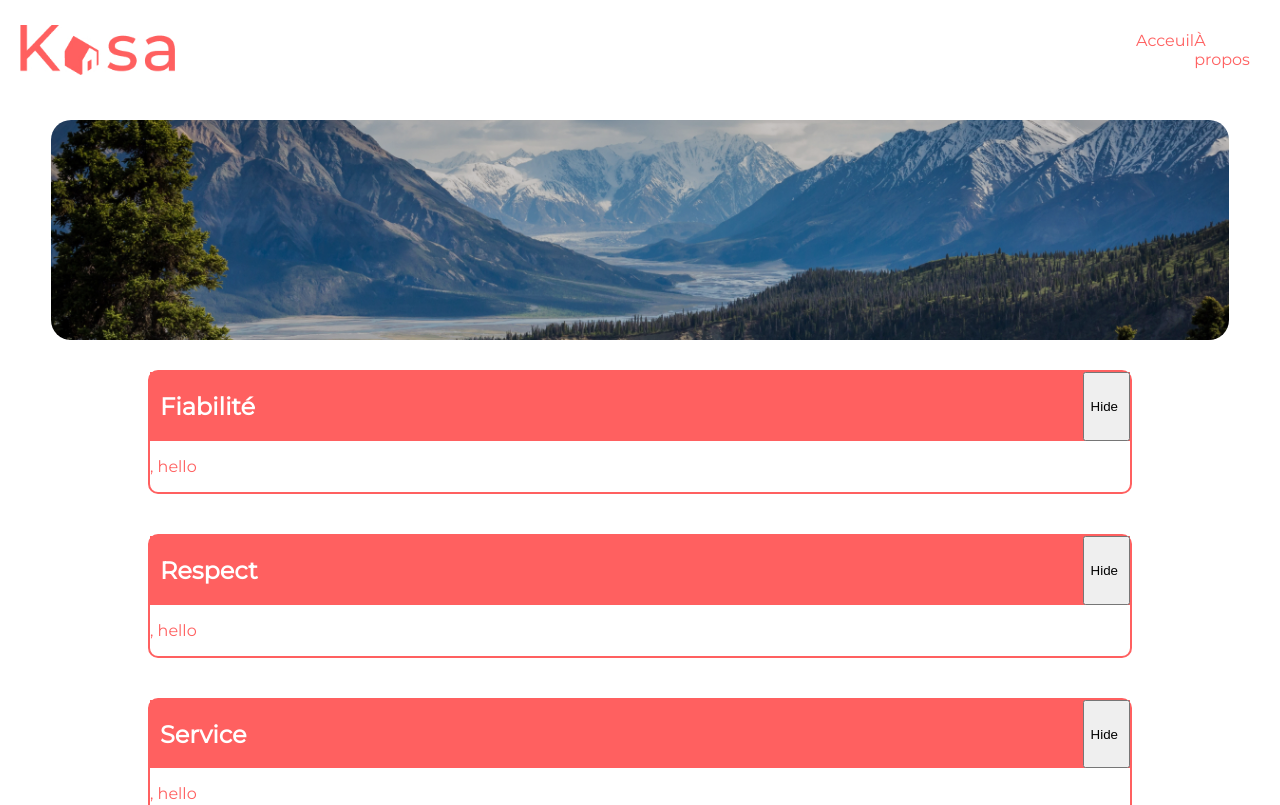
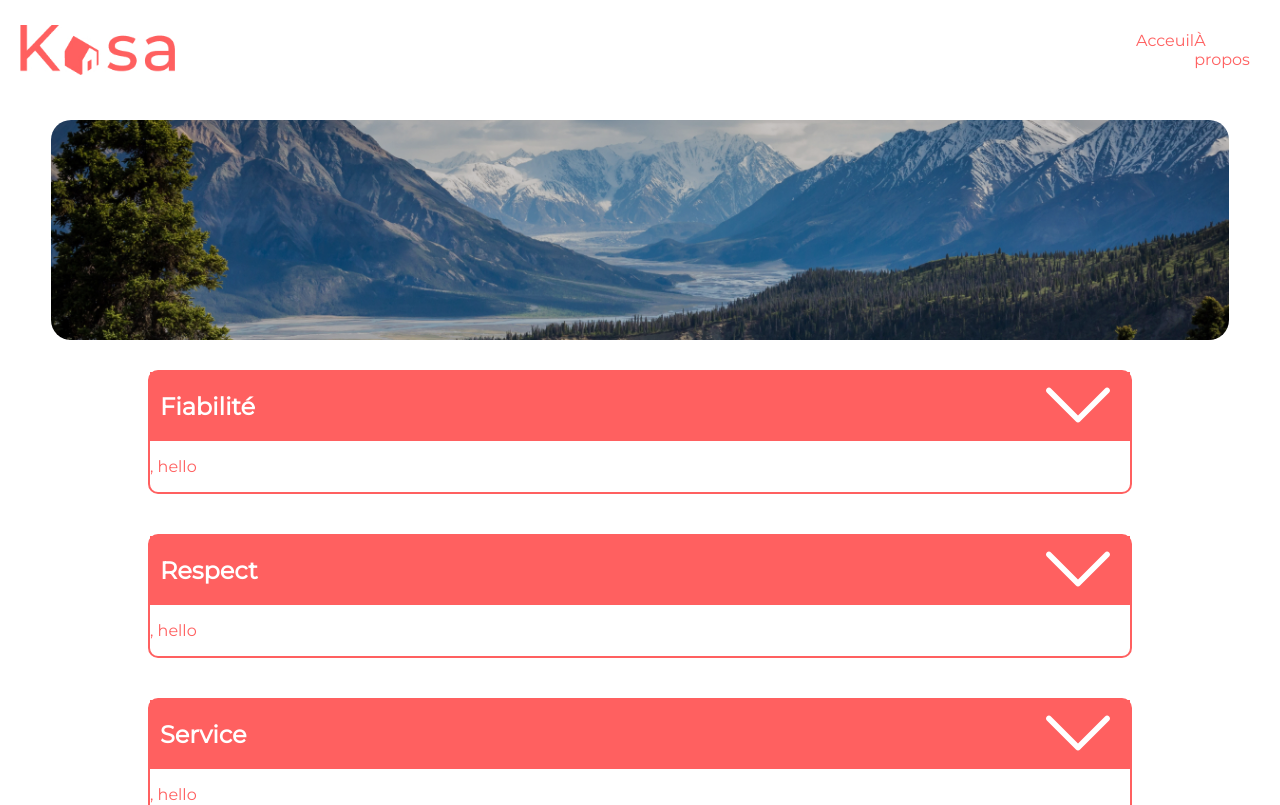
Before and after one commit to CMickus/Projet-6, a React (Create React App) app: page /A-propos in a window 1280 px wide. Shown: the top 805 px of the page. Built offline with nearby package versions, Linux system fonts and the light colour scheme.

Commit message:
Ajout du bouton du hidden text

```diff
--- a/src/components/Hidden-text.jsx
+++ b/src/components/Hidden-text.jsx
@@ -16,21 +16,40 @@ function displayOnClick(){
 
 import React, { useState } from "react";
 function Text(text) { return (<p>{text.description}, hello</p>) };
-function HiddenText({prop, prop2}) {
+function HiddenText({ prop, prop2 }) {
     const [isVisible, setVisible] = useState(true);
-
+    console.log(prop)
     const onClick = () => setVisible(!isVisible);
     return (
         <div className={style.container}>
             <div className={style.headcontainer}>
                 <h2 className={style.title}>{prop2}</h2>
-                <button onClick={onClick} className={style.button}>{isVisible ? 'Hide' : 'Show'}</button>
+                <button onClick={onClick} className={style.button}>{isVisible ? <Buttonarrowdown  /> : <Buttonarrow />}</button>
             </div>
-            {isVisible ? <Text key={prop.id} text={prop}/> : null}
+            {isVisible ? <Text key={prop.id} text={prop} className={style.transition} /> : null}
         </div>
     );
 }
 
 
+function Buttonarrow() {
+    return (<svg className={style.button} fill="#ffffff" height="64px" width="64px" version="1.1" id="Layer_1" xmlns="http://www.w3.org/2000/svg" xlink="http://www.w3.org/1999/xlink" viewBox="0 0 330 330" space="preserve" transform="rotate(180)">
+        <g id="SVGRepo_bgCarrier" stroke-width="0"></g><g id="SVGRepo_tracerCarrier" stroke-linecap="round" stroke-linejoin="round"></g>
+        <g id="SVGRepo_iconCarrier">
+            <path id="XMLID_225_" d="M325.607,79.393c-5.857-5.857-15.355-5.858-21.213,0.001l-139.39,139.393L25.607,79.393 c-5.857-5.857-15.355-5.858-21.213,0.001c-5.858,5.858-5.858,15.355,0,21.213l150.004,150c2.813,2.813,6.628,4.393,10.606,4.393 s7.794-1.581,10.606-4.394l149.996-150C331.465,94.749,331.465,85.251,325.607,79.393z"></path>
+        </g>
+    </svg>)
+}
+
+function Buttonarrowdown() {
+    return (<svg className={style.button} fill="#ffffff" height="64px" width="64px" version="1.1" id="Layer_1" xmlns="http://www.w3.org/2000/svg" xlink="http://www.w3.org/1999/xlink" viewBox="0 0 330 330" space="preserve">
+        <g id="SVGRepo_bgCarrier" stroke-width="0"></g><g id="SVGRepo_tracerCarrier" stroke-linecap="round" stroke-linejoin="round"></g>
+        <g id="SVGRepo_iconCarrier">
+            <path id="XMLID_225_" d="M325.607,79.393c-5.857-5.857-15.355-5.858-21.213,0.001l-139.39,139.393L25.607,79.393 c-5.857-5.857-15.355-5.858-21.213,0.001c-5.858,5.858-5.858,15.355,0,21.213l150.004,150c2.813,2.813,6.628,4.393,10.606,4.393 s7.794-1.581,10.606-4.394l149.996-150C331.465,94.749,331.465,85.251,325.607,79.393z"></path>
+        </g>
+    </svg>)
+}
+
+
 
 export default HiddenText;
--- a/src/components/Hidden-text.module.css
+++ b/src/components/Hidden-text.module.css
@@ -27,3 +27,21 @@
 .button{
     padding-right: 10px;
 }
+
+.transition{
+    transition-duration: 0.5s;
+}
+
+.up{
+    transition-duration: 0.5s;
+}
+
+.down{
+    rotate: 180;
+    transition-duration: 0.5s;
+}
+
+.button{
+    background-color: #ff6060;
+    border: none;
+}
```
